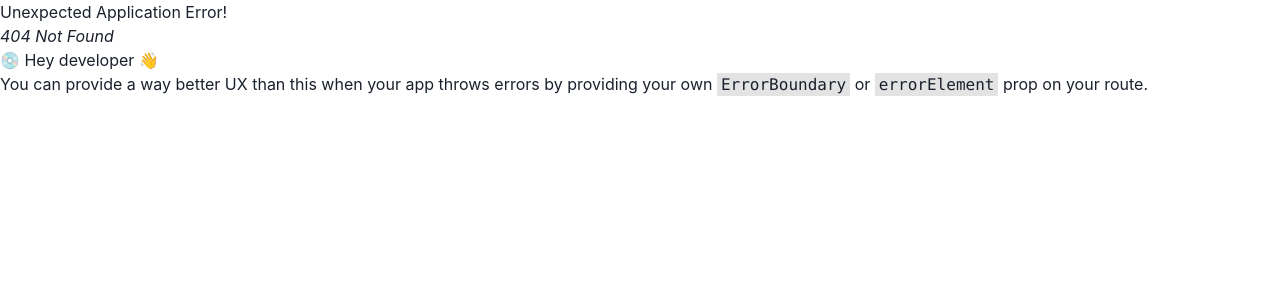
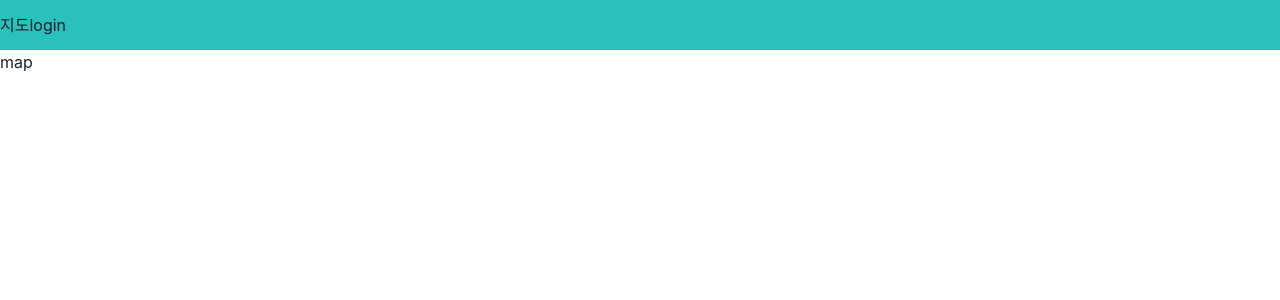
Before and after one commit to kybcod/pick-up, a React (Vite) app in the folder coding-frontend/: page /map in a window 1280 px wide. Before the commit this address had no page. Shown: the top 300 px of the page. Built offline with nearby package versions, Linux system fonts and the light colour scheme.

Commit message:
초기 세팅, 경로 설정

```diff
--- a/coding-frontend/src/App.jsx
+++ b/coding-frontend/src/App.jsx
@@ -2,13 +2,22 @@ import {ChakraProvider} from "@chakra-ui/react";
 import React from 'react';
 import {createBrowserRouter, RouterProvider} from "react-router-dom";
 import {Home} from "./Home.jsx";
+import MapView from "./Map/MapView.jsx";
+
+function MainPage() {
+    return null;
+}
 
 const router = createBrowserRouter([
     {
         path: "/",
         element: <Home/>,
         children:[
-            {}
+
+                // user
+            {index:true, element:<MainPage/>},
+                // map
+            {path:"map", element:<MapView/>},
         ]
     }
 ])
--- a/coding-frontend/src/Home.jsx
+++ b/coding-frontend/src/Home.jsx
@@ -1,5 +1,14 @@
 import {Box} from "@chakra-ui/react";
+import {Outlet} from "react-router-dom";
+import {Navbar} from "./component/Navbar.jsx";
 
 export function Home(){
-    return <Box>qqq</Box>
+    return <Box>
+        <Box>
+            <Navbar/>
+        </Box>
+        <Box>
+            <Outlet/>
+        </Box>
+    </Box>
 }
--- /dev/null
+++ b/coding-frontend/src/Map/MapView.jsx
@@ -0,0 +1,9 @@
+import React from 'react';
+
+function MapView(props) {
+    return (
+        <div>map</div>
+    );
+}
+
+export default MapView;
--- /dev/null
+++ b/coding-frontend/src/component/Navbar.jsx
@@ -0,0 +1,16 @@
+import {Center, Flex} from "@chakra-ui/react";
+import {useNavigate} from "react-router-dom";
+
+export function Navbar() {
+    const navigate = useNavigate();
+    return (
+        <Flex h={"50px"} cursor={"pointer"} backgroundColor={"#2AC1BC"}>
+            <Center onClick={()=>navigate("map")}>
+                지도
+            </Center>
+            <Center>
+                login
+            </Center>
+        </Flex>
+    );
+}
```
Also changed, not shown: coding-frontend/src/Map/Map.jsx (deleted, +0 -9 lines).
